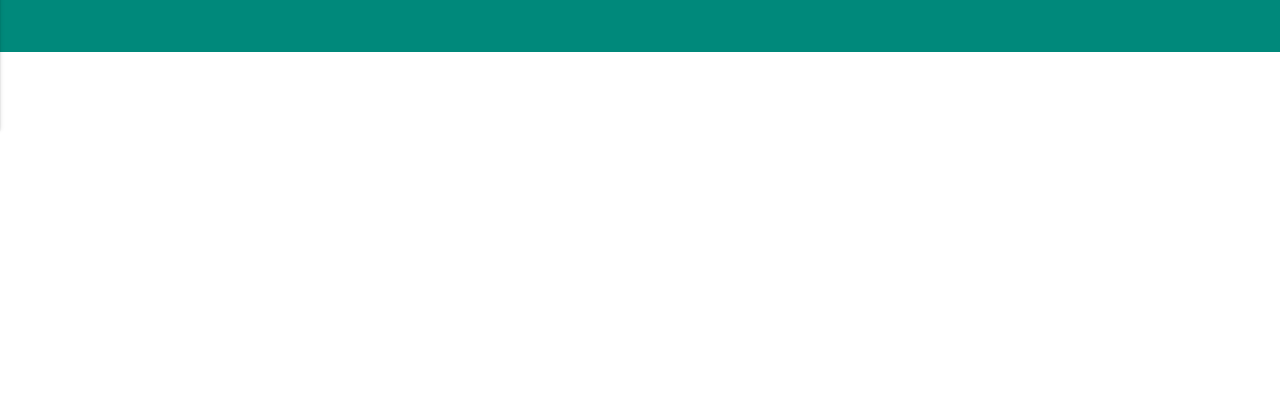
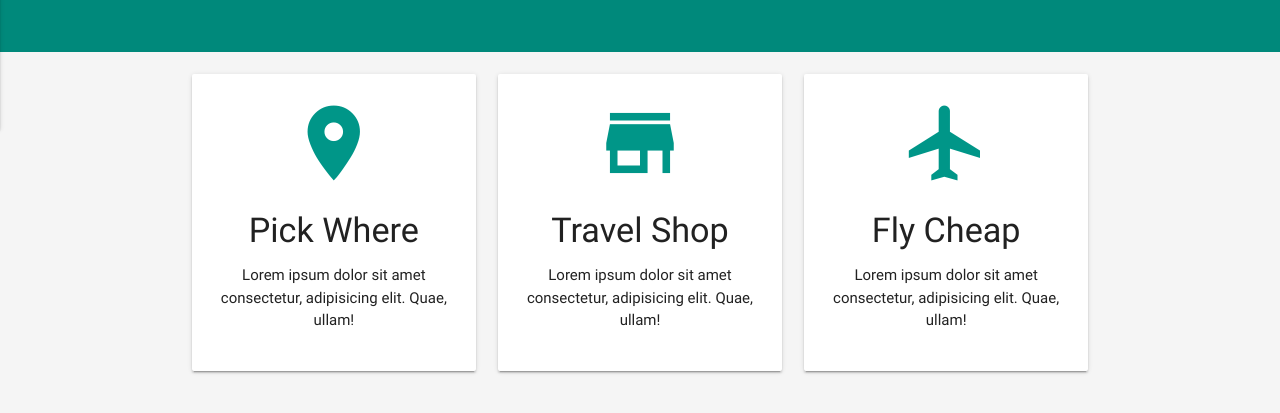
Before and after one commit to ParinGandhi/traville, a plain HTML site: page index.html in a window 1280 px wide. Shown: the part 731-1144 px from the top of the page. Before the commit the page ends 800 px from the top, so only its background shows below. Drawn offline with nearby package versions, Linux system fonts and the light colour scheme.

Commit message:
Added card section under search

```diff
--- a/index.html
+++ b/index.html
@@ -114,6 +114,35 @@
     </div>
   </section>
 
+  <!-- Section: Icon Boxes -->
+  <section class="section section-icons grey lighten-4 center">
+    <div class="container">
+      <div class="row">
+        <div class="col s12 m4">
+          <div class="card-panel">
+            <i class="material-icons large teal-text">room</i>
+            <h4>Pick Where</h4>
+            <p>Lorem ipsum dolor sit amet consectetur, adipisicing elit. Quae, ullam!</p>
+          </div>
+        </div>
+        <div class="col s12 m4">
+          <div class="card-panel">
+            <i class="material-icons large teal-text">store</i>
+            <h4>Travel Shop</h4>
+            <p>Lorem ipsum dolor sit amet consectetur, adipisicing elit. Quae, ullam!</p>
+          </div>
+        </div>
+        <div class="col s12 m4">
+          <div class="card-panel">
+            <i class="material-icons large teal-text">airplanemode_active</i>
+            <h4>Fly Cheap</h4>
+            <p>Lorem ipsum dolor sit amet consectetur, adipisicing elit. Quae, ullam!</p>
+          </div>
+        </div>
+      </div>
+    </div>
+  </section>
+
   <!--Import jQuery before materialize.js-->
   <script type="text/javascript" src="https://code.jquery.com/jquery-3.2.1.min.js"></script>
   <script type="text/javascript" src="js/materialize.min.js"></script>
```
